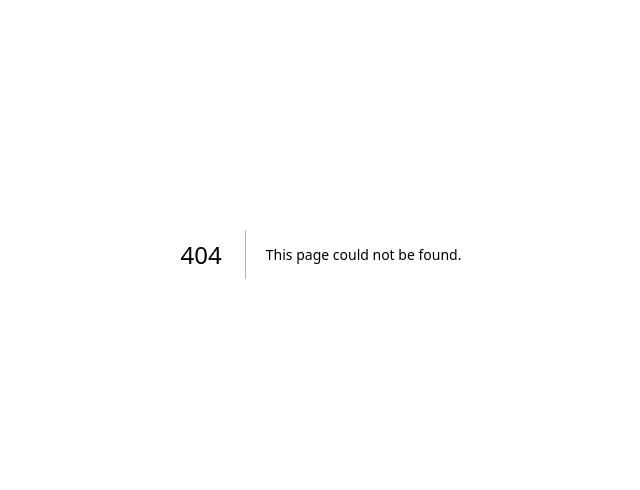
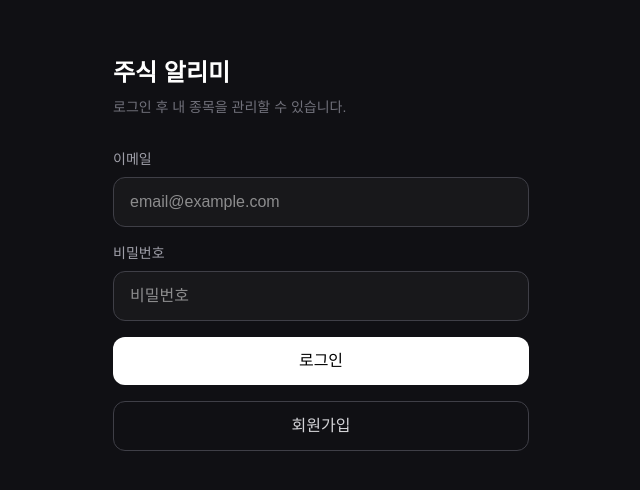
Before and after one commit to dbsgh933/stock-alert, a Next.js app: page /login in a window 1280 px wide. Before the commit this address had no page. Shown: the part 146-636 px from the top of the page, without its empty margins (319-959 px from the left). Built offline with nearby package versions, Linux system fonts and the light colour scheme; no server answers.

Commit message:
Add Supabase authentication

```diff
--- /dev/null
+++ b/app/auth/callback/route.ts
@@ -0,0 +1,49 @@
+import { NextResponse } from "next/server";
+import { createClient } from "@/utils/supabase/server";
+
+export async function GET(request: Request) {
+  const { searchParams, origin } = new URL(request.url);
+
+  const code = searchParams.get("code");
+
+  let next = searchParams.get("next") ?? "/";
+
+  if (!next.startsWith("/")) {
+    next = "/";
+  }
+
+  if (code) {
+    const supabase = await createClient();
+
+    const { error } =
+      await supabase.auth.exchangeCodeForSession(code);
+
+    if (!error) {
+      const forwardedHost =
+        request.headers.get("x-forwarded-host");
+
+      const isLocal =
+        process.env.NODE_ENV === "development";
+
+      if (isLocal) {
+        return NextResponse.redirect(
+          `${origin}${next}`
+        );
+      }
+
+      if (forwardedHost) {
+        return NextResponse.redirect(
+          `https://${forwardedHost}${next}`
+        );
+      }
+
+      return NextResponse.redirect(
+        `${origin}${next}`
+      );
+    }
+  }
+
+  return NextResponse.redirect(
+    `${origin}/login?error=auth_callback_failed`
+  );
+}
--- /dev/null
+++ b/app/login/page.tsx
@@ -0,0 +1,146 @@
+"use client";
+
+import { FormEvent, useState } from "react";
+import { useRouter } from "next/navigation";
+import { createClient } from "@/utils/supabase/client";
+
+export default function LoginPage() {
+  const router = useRouter();
+  const supabase = createClient();
+
+  const [email, setEmail] = useState("");
+  const [password, setPassword] = useState("");
+  const [message, setMessage] = useState("");
+  const [loading, setLoading] = useState(false);
+
+  async function handleLogin(event: FormEvent) {
+    event.preventDefault();
+
+    setLoading(true);
+    setMessage("");
+
+    const { error } = await supabase.auth.signInWithPassword({
+      email,
+      password,
+    });
+
+    setLoading(false);
+
+    if (error) {
+      setMessage(error.message);
+      return;
+    }
+
+    router.push("/");
+    router.refresh();
+  }
+
+  async function handleSignup() {
+    setLoading(true);
+    setMessage("");
+
+    const { error } = await supabase.auth.signUp({
+  	email,
+  	password,
+  	options: {
+    		emailRedirectTo: `${window.location.origin}/auth/callback`,
+  	},
+    });
+
+    setLoading(false);
+
+    if (error) {
+      setMessage(error.message);
+      return;
+    }
+
+    setMessage("회원가입 완료. 이메일 인증 메일을 확인하세요.");
+  }
+
+  return (
+    <main className="min-h-screen bg-[#101014] text-white">
+      <div className="mx-auto flex min-h-screen max-w-md items-center px-4">
+        <div className="w-full">
+          <h1 className="text-2xl font-semibold">
+            주식 알리미
+          </h1>
+
+          <p className="mt-2 text-sm text-zinc-500">
+            로그인 후 내 종목을 관리할 수 있습니다.
+          </p>
+
+          <form
+            onSubmit={handleLogin}
+            className="mt-8 space-y-4"
+          >
+            <div>
+              <label
+                htmlFor="email"
+                className="mb-2 block text-sm text-zinc-400"
+              >
+                이메일
+              </label>
+
+              <input
+                id="email"
+                type="email"
+                value={email}
+                onChange={(event) =>
+                  setEmail(event.target.value)
+                }
+                className="w-full rounded-xl border border-zinc-700 bg-zinc-900 px-4 py-3 outline-none focus:border-zinc-500"
+                placeholder="email@example.com"
+                required
+              />
+            </div>
+
+            <div>
+              <label
+                htmlFor="password"
+                className="mb-2 block text-sm text-zinc-400"
+              >
+                비밀번호
+              </label>
+
+              <input
+                id="password"
+                type="password"
+                value={password}
+                onChange={(event) =>
+                  setPassword(event.target.value)
+                }
+                className="w-full rounded-xl border border-zinc-700 bg-zinc-900 px-4 py-3 outline-none focus:border-zinc-500"
+                placeholder="비밀번호"
+                required
+                minLength={6}
+              />
+            </div>
+
+            <button
+              type="submit"
+              disabled={loading}
+              className="w-full rounded-xl bg-white py-3 font-medium text-black disabled:opacity-50"
+            >
+              {loading ? "처리 중..." : "로그인"}
+            </button>
+
+            <button
+              type="button"
+              onClick={handleSignup}
+              disabled={loading}
+              className="w-full rounded-xl border border-zinc-700 py-3 text-zinc-300 disabled:opacity-50"
+            >
+              회원가입
+            </button>
+
+            {message && (
+              <p className="text-sm text-zinc-400">
+                {message}
+              </p>
+            )}
+          </form>
+        </div>
+      </div>
+    </main>
+  );
+}
--- a/package.json
+++ b/package.json
@@ -9,6 +9,8 @@
     "lint": "eslint"
   },
   "dependencies": {
+    "@supabase/ssr": "^0.12.4",
+    "@supabase/supabase-js": "^2.112.2",
     "next": "16.3.0",
     "react": "19.2.8",
     "react-dom": "19.2.8"
--- /dev/null
+++ b/proxy.ts
@@ -0,0 +1,65 @@
+import { createServerClient } from "@supabase/ssr";
+import { NextResponse, type NextRequest } from "next/server";
+
+export async function proxy(request: NextRequest) {
+  let response = NextResponse.next({
+    request,
+  });
+
+  const supabase = createServerClient(
+    process.env.NEXT_PUBLIC_SUPABASE_URL!,
+    process.env.NEXT_PUBLIC_SUPABASE_PUBLISHABLE_KEY!,
+    {
+      cookies: {
+        getAll() {
+          return request.cookies.getAll();
+        },
+
+        setAll(cookiesToSet) {
+          cookiesToSet.forEach(({ name, value }) => {
+            request.cookies.set(name, value);
+          });
+
+          response = NextResponse.next({
+            request,
+          });
+
+          cookiesToSet.forEach(({ name, value, options }) => {
+            response.cookies.set(name, value, options);
+          });
+        },
+      },
+    }
+  );
+
+  const {
+    data: { user },
+  } = await supabase.auth.getUser();
+
+  const pathname = request.nextUrl.pathname;
+
+  const isLoginPage = pathname.startsWith("/login");
+  const isAuthCallback = pathname.startsWith("/auth/callback");
+
+  if (!user && !isLoginPage && !isAuthCallback) {
+    const url = request.nextUrl.clone();
+    url.pathname = "/login";
+
+    return NextResponse.redirect(url);
+  }
+
+  if (user && isLoginPage) {
+    const url = request.nextUrl.clone();
+    url.pathname = "/";
+
+    return NextResponse.redirect(url);
+  }
+
+  return response;
+}
+
+export const config = {
+  matcher: [
+    "/((?!_next/static|_next/image|favicon.ico|.*\\.(?:svg|png|jpg|jpeg|gif|webp)$).*)",
+  ],
+};
--- /dev/null
+++ b/utils/supabase/client.ts
@@ -0,0 +1,8 @@
+import { createBrowserClient } from "@supabase/ssr";
+
+export function createClient() {
+  return createBrowserClient(
+    process.env.NEXT_PUBLIC_SUPABASE_URL!,
+    process.env.NEXT_PUBLIC_SUPABASE_PUBLISHABLE_KEY!
+  );
+}
--- /dev/null
+++ b/utils/supabase/server.ts
@@ -0,0 +1,28 @@
+import { createServerClient } from "@supabase/ssr";
+import { cookies } from "next/headers";
+
+export async function createClient() {
+  const cookieStore = await cookies();
+
+  return createServerClient(
+    process.env.NEXT_PUBLIC_SUPABASE_URL!,
+    process.env.NEXT_PUBLIC_SUPABASE_PUBLISHABLE_KEY!,
+    {
+      cookies: {
+        getAll() {
+          return cookieStore.getAll();
+        },
+
+        setAll(cookiesToSet) {
+          try {
+            cookiesToSet.forEach(({ name, value, options }) => {
+              cookieStore.set(name, value, options);
+            });
+          } catch {
+            // Server Component에서 호출될 경우 무시 가능
+          }
+        },
+      },
+    }
+  );
+}
```
Also changed, not shown: 1 other file (tests, documents, lock files or other folders).
